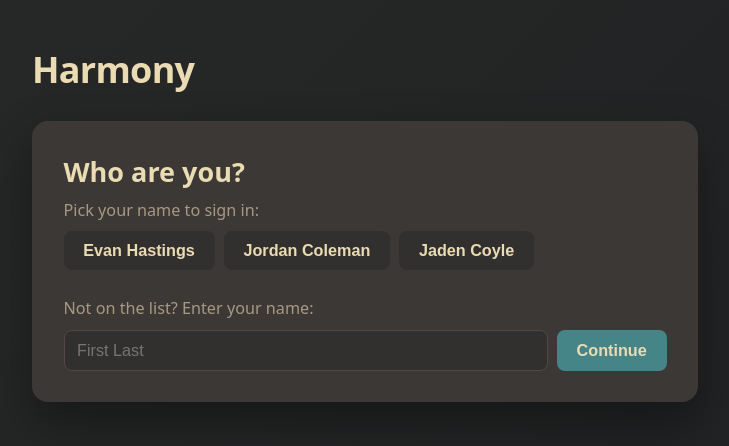
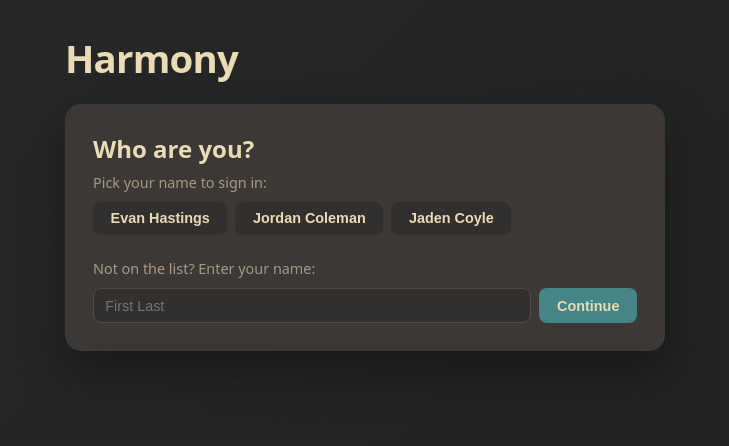
Before and after one commit to jcolema9/p2p-voip, a React (Create React App) app in the folder client/: page / in a window 1280 px wide. Shown: the top 446 px of the page, without its empty margins (275-1004 px from the left). Built offline with nearby package versions, Linux system fonts and the light colour scheme; no server answers.

Commit message:
Revert overall size increase, keep only Harmony title bigger

```diff
--- a/client/src/App.css
+++ b/client/src/App.css
@@ -16,25 +16,21 @@
   box-sizing: border-box;
 }
 
-html {
-  font-size: 18px;
-}
-
 body {
   background: var(--bg-gradient);
   min-height: 100vh;
 }
 
 .App {
-  max-width: 720px;
+  max-width: 640px;
   margin: 0 auto;
-  padding: 2.5rem 1.5rem;
+  padding: 2rem 1.25rem;
   font-family: 'gg sans', 'Noto Sans', 'Helvetica Neue', Helvetica, Arial, sans-serif;
   color: var(--text);
 }
 
 .App--with-sidebar {
-  max-width: 960px;
+  max-width: 860px;
 }
 
 .App-header-bar {
@@ -42,12 +38,12 @@ body {
   align-items: center;
   justify-content: space-between;
   gap: 0.5rem;
-  margin-bottom: 1.5rem;
+  margin-bottom: 1.25rem;
 }
 
 .App-header-bar h1 {
   color: var(--text);
-  font-size: 2rem;
+  font-size: 2.4rem;
   margin: 0 auto 0 0;
   letter-spacing: -0.02em;
 }
@@ -109,7 +105,7 @@ body {
   border-radius: 16px;
   box-shadow: 0 20px 45px rgba(0, 0, 0, 0.35);
   padding: 1.25rem;
-  width: 300px;
+  width: 260px;
   flex-shrink: 0;
 }
 
```
